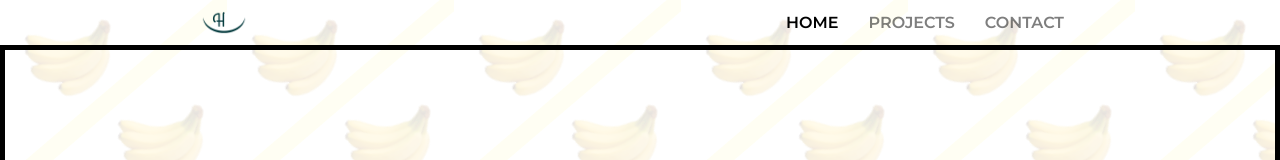
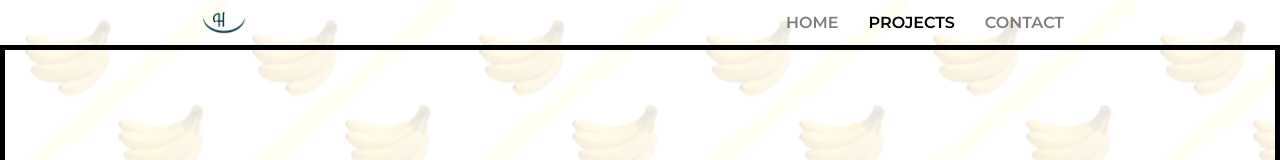
Before and after one commit to harryfung-kh/my-website, a React (Create React App) app: page /myPinterest in a window 1280 px wide. Shown: the top 160 px of the page. Built offline with nearby package versions, Linux system fonts and the light colour scheme.

Commit message:
add route url

```diff
--- a/src/App.js
+++ b/src/App.js
@@ -5,8 +5,7 @@ import Greeting from './Pages/Greeting/Greeting'
 import {
   BrowserRouter as Router,
   Switch,
-  Route,
-  Link
+  Route
 } from 'react-router-dom';
 
 function App() {
--- a/src/Pages/MainPage/Content.jsx
+++ b/src/Pages/MainPage/Content.jsx
@@ -2,16 +2,17 @@ import React from 'react';
 import './Content.css'
 import Home from './ContentPage/Home'
 import MyPinterest from './ContentPage/MyPinterest'
-import { Switch, Route } from 'react-router-dom'
+import { Switch, Route, useRouteMatch } from 'react-router-dom'
 
 function Content() {
+    let match = useRouteMatch();
     return (
         <main id="content">
             <Switch>
-                <Route path="/myPinterest">
+                <Route path={`${match.path}myPinterest`}>
                     <MyPinterest />
                 </Route>
-                <Route path="/">
+                <Route path={match.path}>
                     <Home />
                 </Route>
             </Switch>
--- a/src/Pages/MainPage/ContentPage/Home.jsx
+++ b/src/Pages/MainPage/ContentPage/Home.jsx
@@ -14,8 +14,6 @@ import devOps from '../../../assets/homePage/devops-light.png';
 import { setIcon, setTitle } from '../../../Util/SetPropertyHelper.js'
 
 function Home() {
-    console.log(process.env);
-    console.log(process.env.REACT_APP_REST_IP);
     let images = [frontEndLight, backEndLight, devOps]
     let cards = [];
     en.roles.forEach((e, i) => {
--- a/src/Pages/MainPage/Header.css
+++ b/src/Pages/MainPage/Header.css
@@ -43,6 +43,8 @@
 
 .header_link_current_page {
     opacity: 1 !important;
+    cursor: default;
+    pointer-events: none;
 }
 
 #header_logo {
--- a/src/Pages/MainPage/Header.jsx
+++ b/src/Pages/MainPage/Header.jsx
@@ -1,8 +1,24 @@
 import React from 'react';
 import './Header.css'
 import iconLight from '../../assets/aMyIcon-light.png';
+import { Link, useRouteMatch, useLocation } from 'react-router-dom';
 
 function Header() {
+    let match = useRouteMatch();
+    let location = useLocation();
+    console.log(match);
+    console.log(location);
+
+    let homeUrl = match.url;
+    let myPinterestUrl = match.url + 'myPinterest';
+
+    function isActive(url) {
+        if (typeof url === 'string' || url instanceof String)
+            return url.localeCompare(location.pathname) === 0 ?
+                "header_link_current_page" : "";
+        return "";
+    }
+
     return (
         <div id="header" className="header">
             <div className="header_container">
@@ -11,9 +27,13 @@ function Header() {
                 </div>
                 <div></div>
                 <div className="header_right">
-                    <a id="header_home" className="header_link_current_page" href="/#/">HOME</a>
-                    <a href="https://facebook.com">PROJECTS</a>
-                    <a href="https://google.com.hk">CONTACT</a>
+                    <Link to={homeUrl} className={isActive(homeUrl)}>
+                        HOME
+                    </Link>
+                    <Link to={myPinterestUrl} className={isActive(myPinterestUrl)}>
+                        PROJECTS
+                    </Link>
+                    < a href="https://google.com.hk">CONTACT</a>
                 </div>
             </div>
         </div>
```
